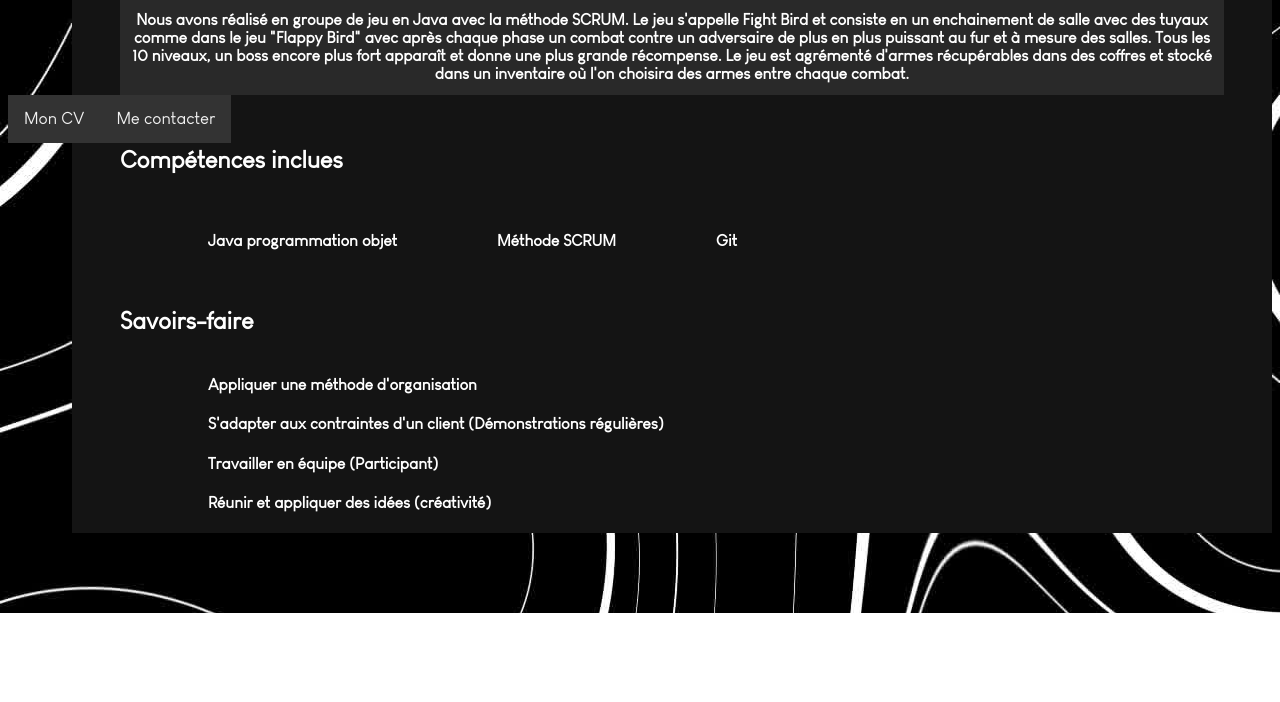
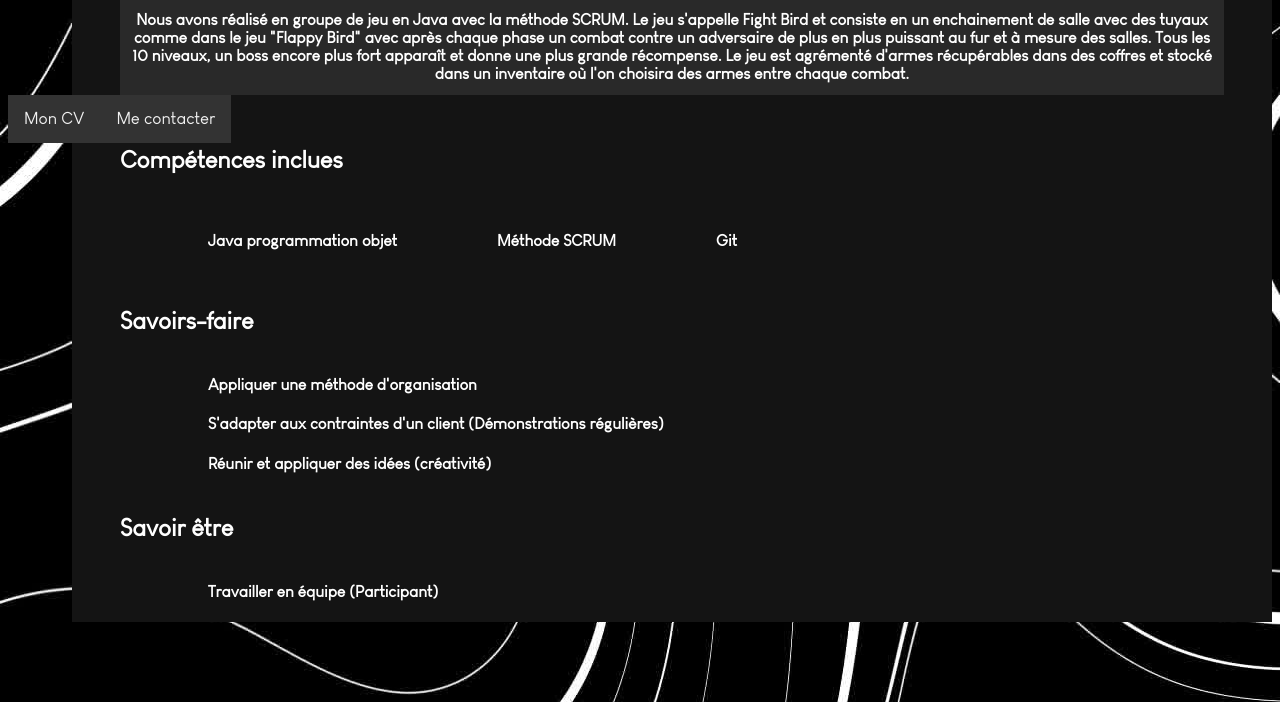
Before and after one commit to Paulcancel/portfolio, a plain HTML site: page public/Pages/Projets/FightBird.html in a window 1280 px wide. Shown: the part 657-1359 px from the top of the page. Before the commit the page ends 1270 px from the top, so only its background shows below. Drawn offline with Linux system fonts and the light colour scheme.

Commit message:
Update 4 files
- /public/Pages/Projets/Appariements.html
- /public/Pages/Projets/BDD.html
- /public/Pages/Projets/Chasse.html
- /public/Pages/Projets/FightBird.html

```diff
--- a/public/Pages/Projets/FightBird.html
+++ b/public/Pages/Projets/FightBird.html
@@ -58,12 +58,20 @@
                     <h4>S'adapter aux contraintes d'un client (Démonstrations régulières)</h4>
                 </li>
                 <li>
-                    <h4>Travailler en équipe (Participant)</h4>
-                </li>
-                <li>
                     <h4>Réunir et appliquer des idées (créativité)</h4>
                 </li>
             </ul>
+        </article>
+        <header>
+            <h1>Savoir être</h1>
+        </header>
+        <article>
+            <ul class="savoirsfaire">
+                <li>
+                    <h4>Travailler en équipe (Participant)</h4>
+                </li>
+            </ul>
+
         </article>
     </section>
 
```
Also changed, not shown: public/Pages/Projets/Appariements.html (+8 -0 lines), public/Pages/Projets/BDD.html (+8 -0 lines), public/Pages/Projets/Chasse.html (+8 -0 lines).
